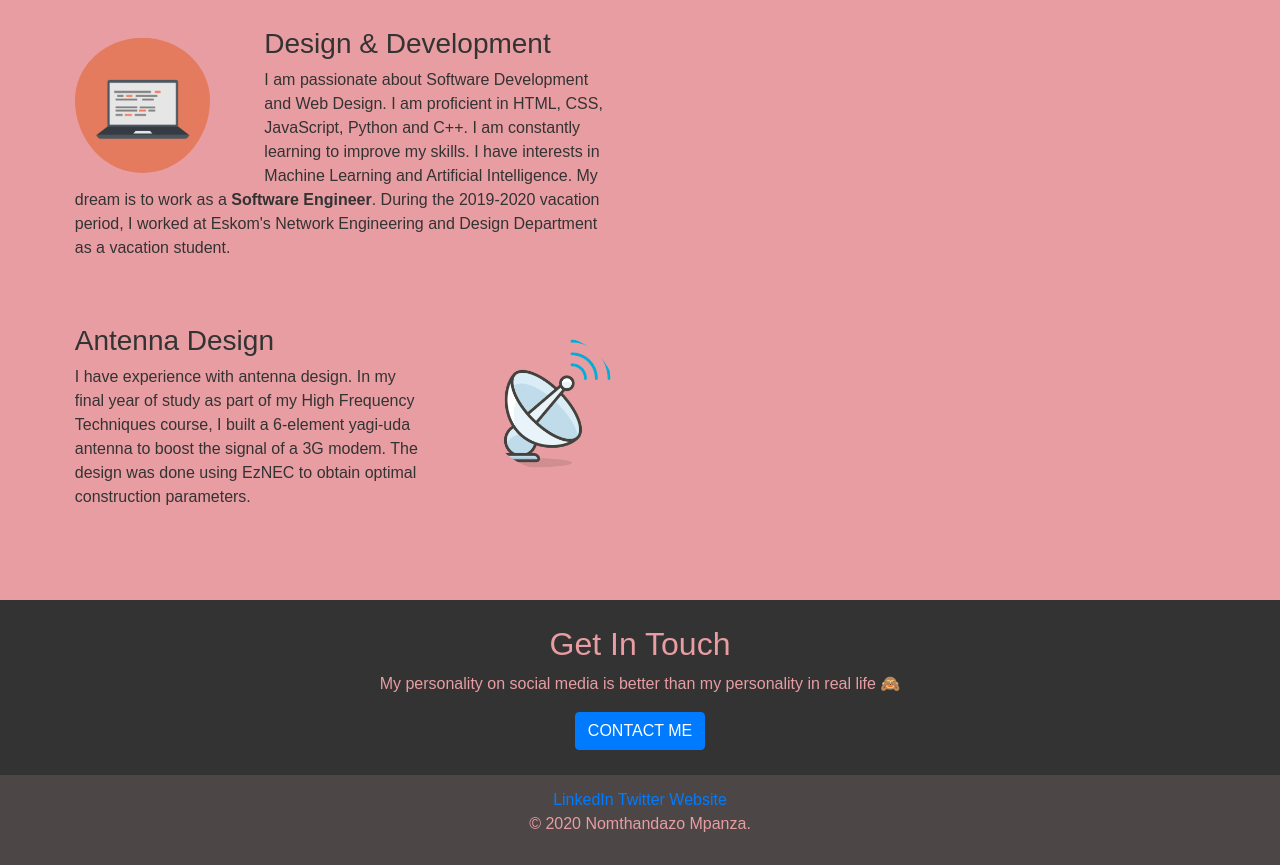
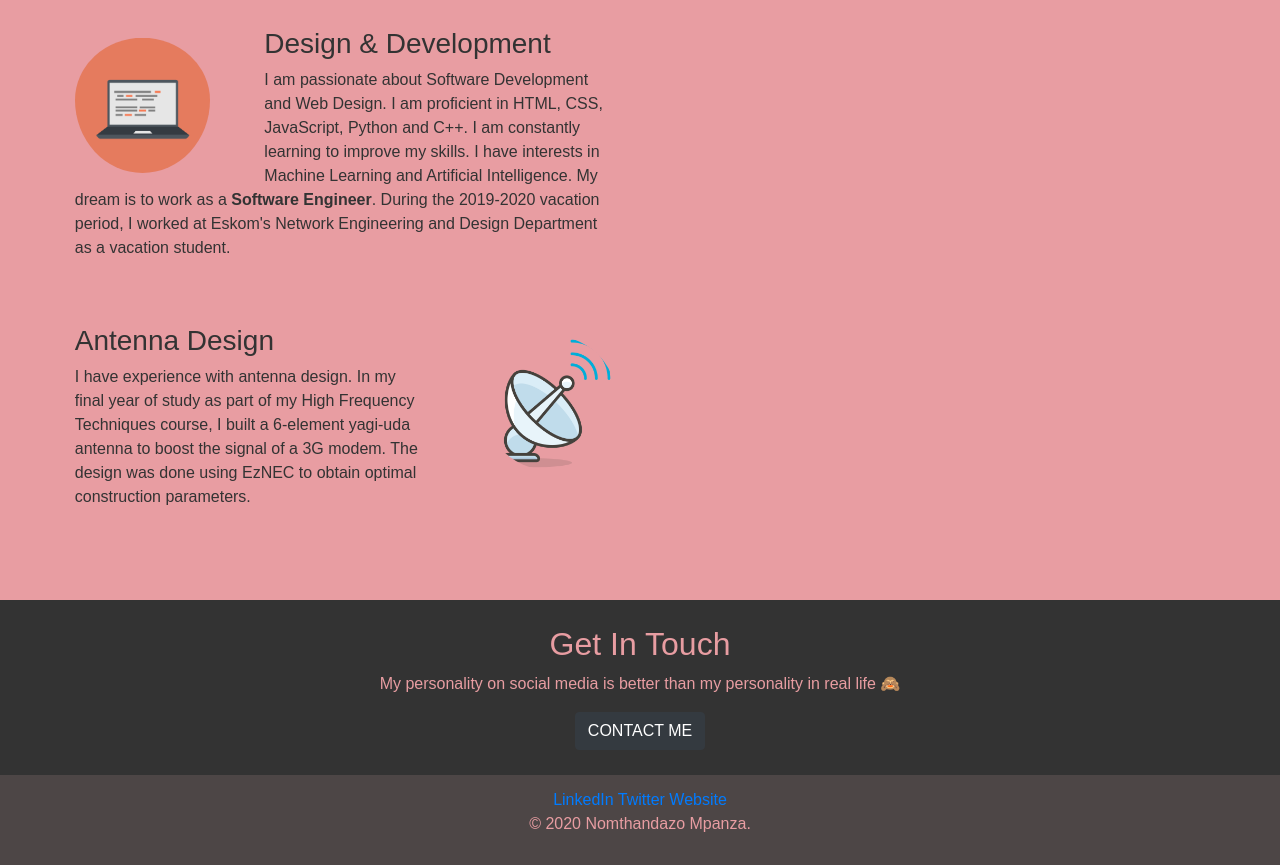
Before and after one commit to ThiMpanza/my-personal-site, a plain HTML site: page index.html in a window 1280 px wide. Shown: the part 948-1813 px from the top of the page. Drawn offline with nearby package versions, Linux system fonts and the light colour scheme.

Commit message:
updated contact me button

```diff
--- a/index.html
+++ b/index.html
@@ -55,7 +55,7 @@
          <!--<button type="button" class="btn btn-outline-secondary"><a href="mailto:name@email.com">CONTACT ME</a></button>-->
 
          <!--<a href="mailto:nomthandazompanza@gmail.com" class="btn btn-primary btn-md active" type="submit" role="button" aria-pressed="true">CONTACT ME</a>-->
-          <a class="btn btn-primary" href="mailto:nomthandazompanza@gmail.com" role="button">CONTACT ME</a>
+          <a class="btn btn-dark" href="mailto:nomthandazompanza@gmail.com" role="button">CONTACT ME</a>
 
 
         </div>
```
